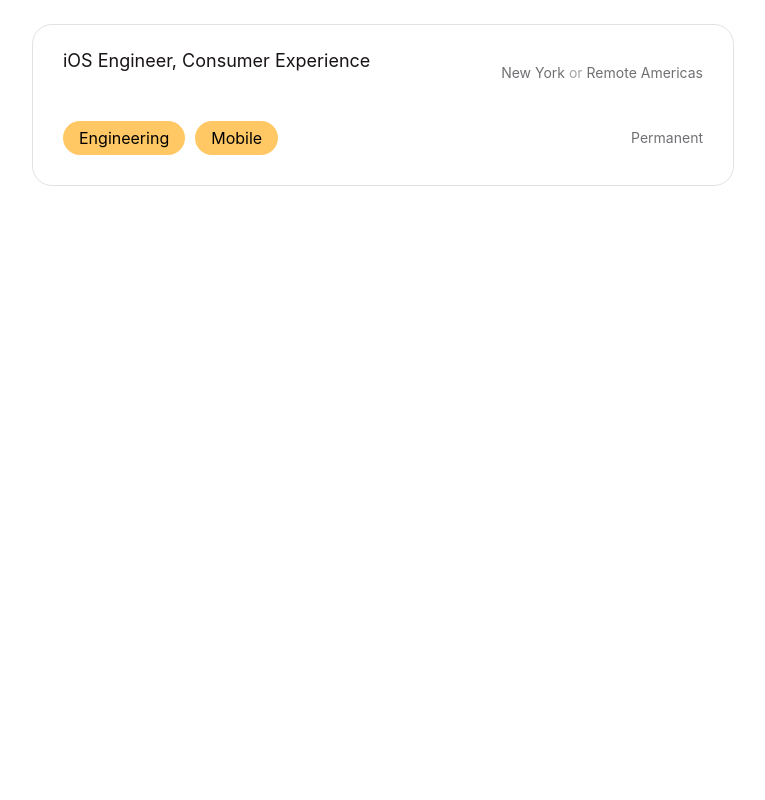
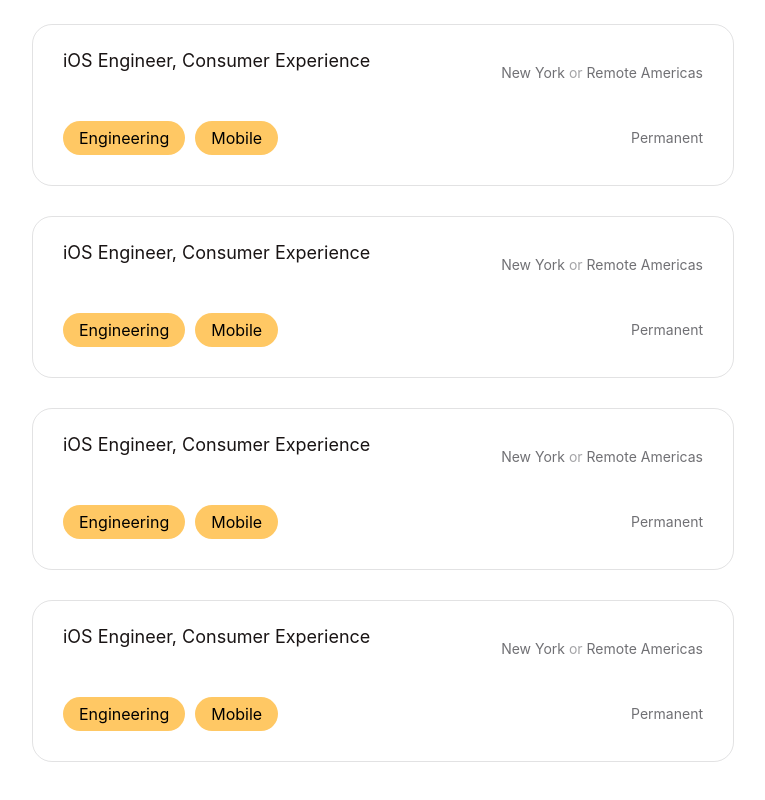
Before and after one commit to theruslanusmanov/life-at-spotify, a React (Create React App) app: page / in a window 1280 px wide. Shown: the part 1051-1851 px from the top of the page, without its empty margins (257-1022 px from the left). Built offline with nearby package versions, Linux system fonts and the light colour scheme.

Commit message:
throttle scroll handler

```diff
--- a/src/App.tsx
+++ b/src/App.tsx
@@ -4,6 +4,7 @@ import logo from './logo.svg';
 import door from './door.svg';
 import './App.scss';
 import {Selector} from './ui/Selector';
+import { throttle } from 'lodash';
 
 const searchPreviews = [
   'Hey, great to see you here',
@@ -27,6 +28,18 @@ const jobs: Job[] = [
     title: 'iOS Engineer, Consumer Experience',
     address: 'New York'
   },
+  {
+    title: 'iOS Engineer, Consumer Experience',
+    address: 'New York'
+  },
+  {
+    title: 'iOS Engineer, Consumer Experience',
+    address: 'New York'
+  },
+  {
+    title: 'iOS Engineer, Consumer Experience',
+    address: 'New York'
+  },
 ];
 
 function App() {
@@ -34,8 +47,7 @@ function App() {
   const [searchText, _] = useState<string>(searchPreviews[0]);
   const [lastScroll, setLastScroll] = useState<number>(0);
 
-  useEffect(() => {
-    const onScroll = () => {
+  const handleScroll = () => {
     if (window.scrollY >= lastScroll && window.scrollY >= 30) {
       setHideHeader(true);
     } else {
@@ -43,10 +55,14 @@ function App() {
     }
     setLastScroll(window.scrollY);
   };
-    window.addEventListener('scroll', onScroll);
 
-    return () => window.removeEventListener('scroll', onScroll);
-  }, [hideHeader, lastScroll]);
+  const handleScrollThrottled = throttle(handleScroll, 250)
+
+  useEffect(() => {
+    window.addEventListener('scroll', handleScrollThrottled);
+
+    return () => window.removeEventListener('scroll', handleScrollThrottled);
+  }, [handleScrollThrottled]);
 
   return (
     <div className="site">
```
Lines whose indentation alone changed are shown as unchanged.
